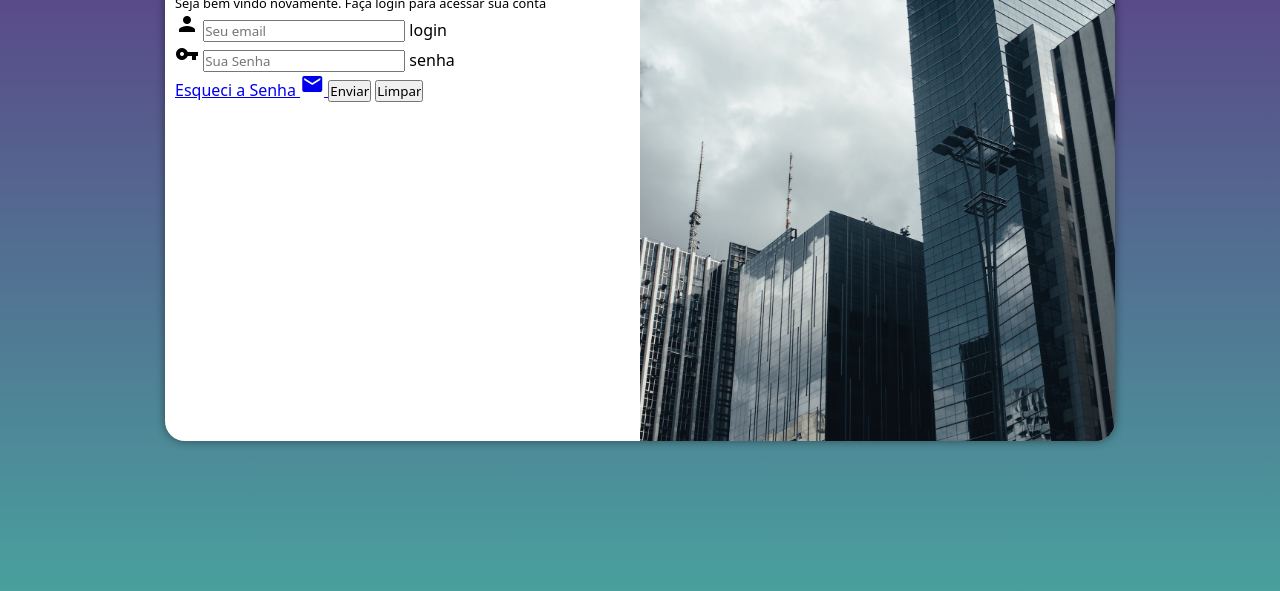
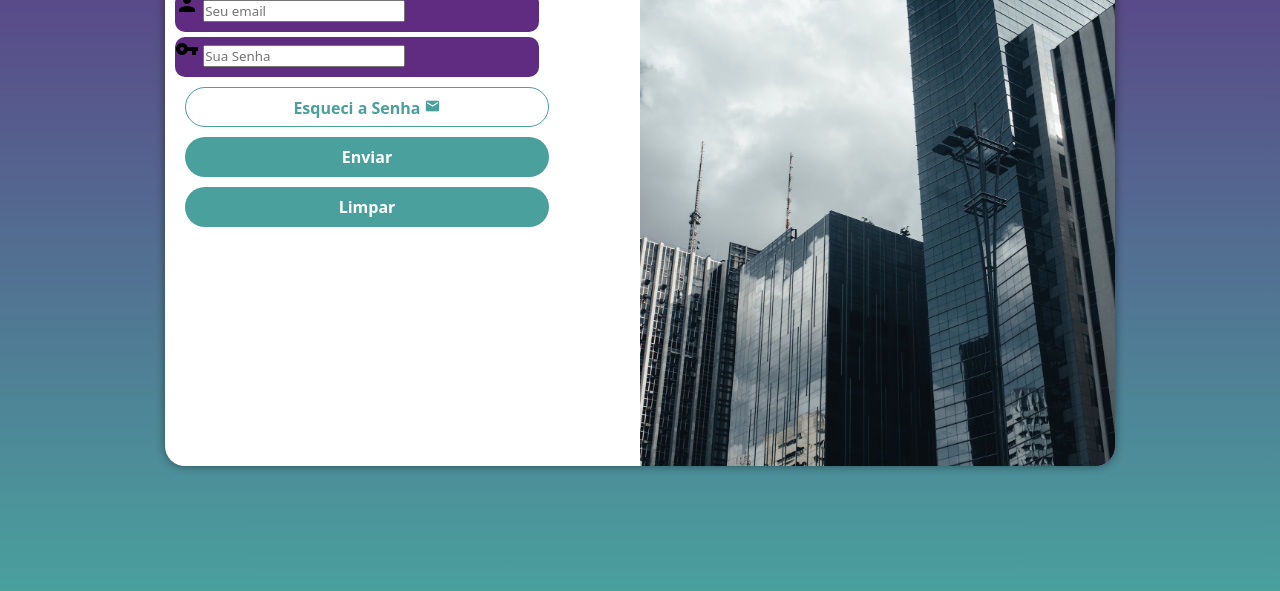
Before and after one commit to HenriqueCosmo/projeto-login, a plain HTML site: page index.html in a window 1280 px wide. Shown: the part 209-800 px from the top of the page. Drawn offline with Linux system fonts and the light colour scheme.

Commit message:
estilizando formulário

```diff
--- a/estilos/style.css
+++ b/estilos/style.css
@@ -25,13 +25,13 @@ main{
 }
 
 section#login{
+    margin: auto;
     position: absolute;
     top: 50%;
     left: 50%;
     transform: translate(-50%, -50%);
-    width: 250px;
-
-    height: 500px;
+    width: 280px;
+    height: 550px;
     border-radius: 20px;
     overflow: hidden;
     background-color: white;
@@ -71,3 +71,69 @@ section#login > div#formulario > h1{
 section#login > div#formulario > p{
     font-size: 0.8em;
 }
+
+form > div.campo{
+    background-color: var(--cor2);
+    display: block;
+    width: 80%;
+    height: 40px;
+    border-radius: 10px;
+    margin: 5px 0px;
+}
+
+div.campo > label {
+    display: none;
+}
+
+
+
+
+
+
+
+form > input[type=submit], input[type=reset]{
+    display: block;
+    font-size: 1em;
+    width: 80%;
+    height: 40px;
+    background-color: var(--cor1);
+    color: white;
+    font-weight: bold;
+    border: none;
+    border-radius: 20px;
+    margin: 10px;
+    cursor: pointer;
+
+}
+
+form > input[type=submit]:hover, input[type=reset]:hover{
+
+    background-color: #339390;
+}
+
+form > a.botao{
+    display: block;
+    text-align: center;
+    font-size: 1em;
+    width: 80%;
+    height: 40px;
+    background-color: white;
+    text-decoration: none;
+    color: var(--cor1);
+    font-weight: bold;
+    margin: 10px;
+    border-radius: 20px;
+    border: 1px solid ;
+}
+
+form > a.botao:hover{
+    background-color: #77c3c1;
+    color: white;
+}
+
+
+
+form > a.botao > span{
+    font-size: 1em;
+    padding-top: 10px;
+}
--- a/index.html
+++ b/index.html
@@ -34,7 +34,7 @@
                     </div>
 
 
-                        <a href="esqueci.html">Esqueci a Senha <span class="material-icons">mail</span> </a>
+                        <a class="botao" href="esqueci.html">Esqueci a Senha <span class="material-icons">mail</span> </a>
                         <input type="submit" value="Enviar">
                         <input type="reset" value="Limpar">
 
```
